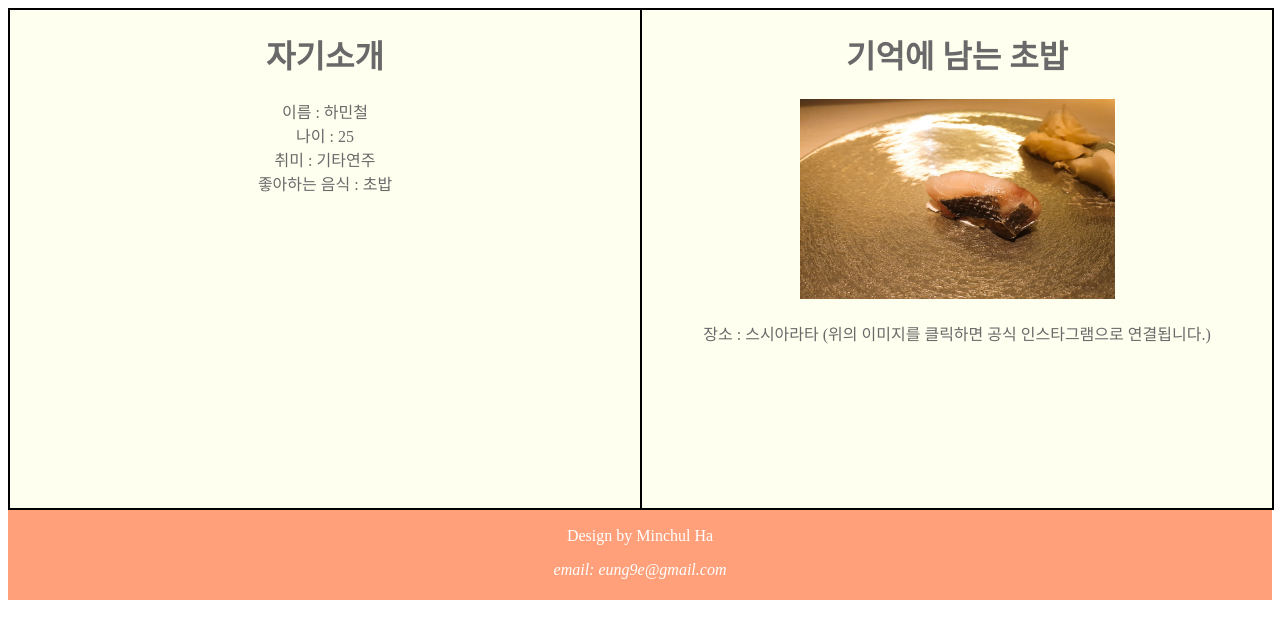
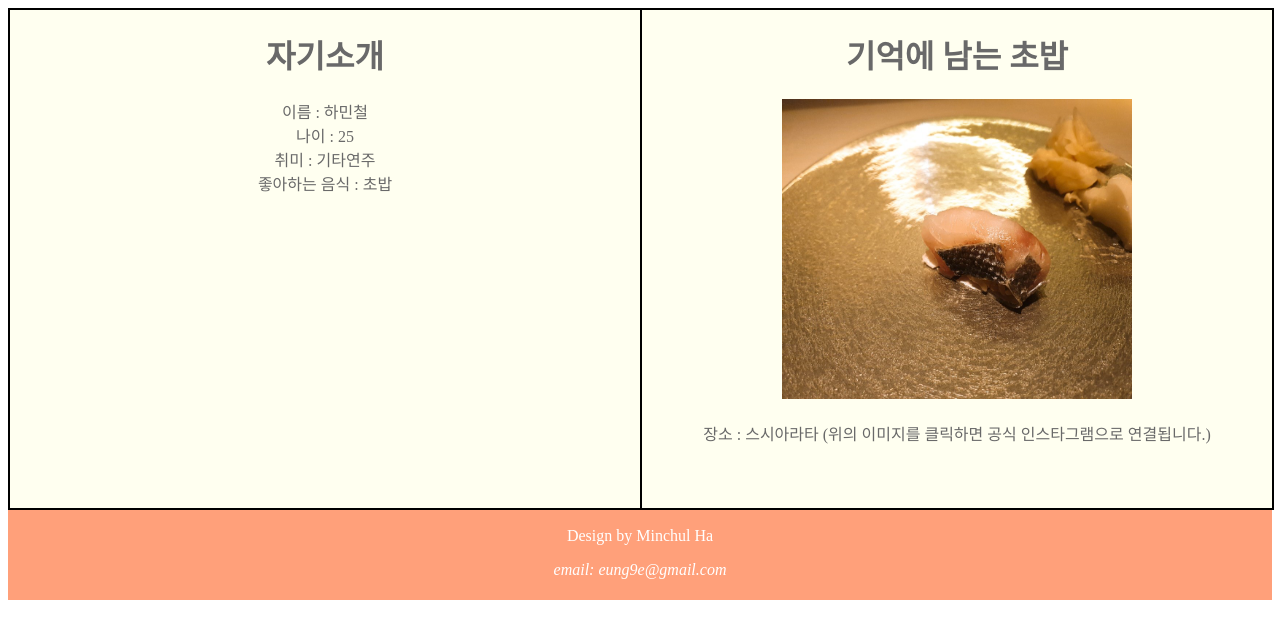
Before and after one commit to eung9e/Introduction, a plain HTML site: page index.html in a window 1280 px wide. Drawn offline with Linux system fonts and the light colour scheme.

Commit message:
Add files via upload

```diff
--- a/index.html
+++ b/index.html
@@ -53,7 +53,7 @@
         <h1>기억에 남는 초밥</h1>
         <p>
           <a href="https://www.instagram.com/tsubasa841/" target="_blank">
-          <img src="sushi.jpeg" width="50%" height="200px"><br>
+          <img src="sushi.jpeg" width="350px" height="300px"><br>
           <a>
         <br>장소 : 스시아라타 (위의 이미지를 클릭하면 공식 인스타그램으로 연결됩니다.)
         </p>
```
